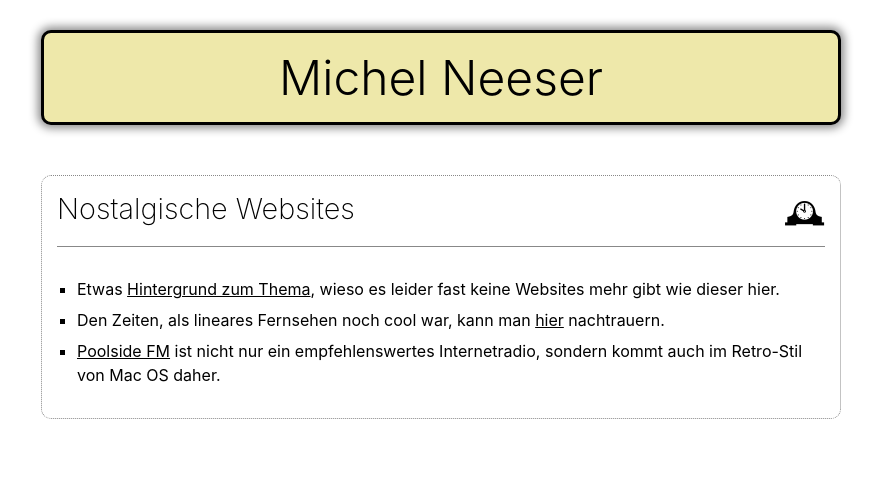
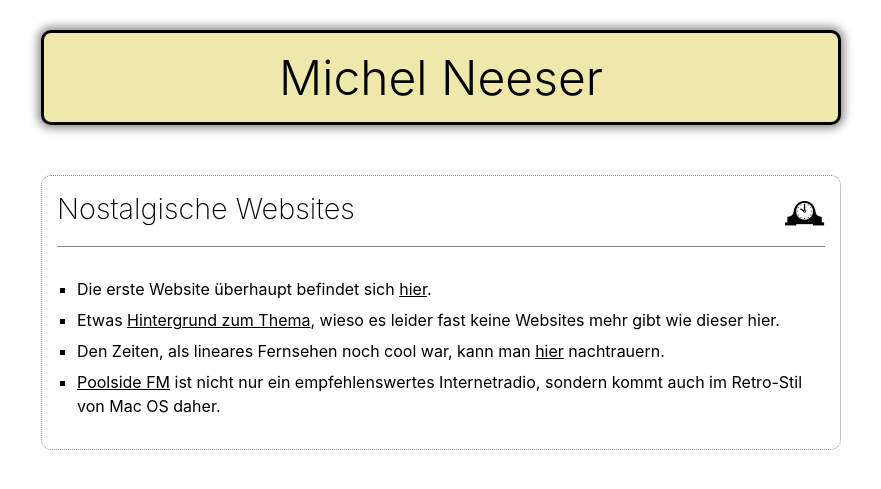
Before and after one commit to michelneeser/personal-website, a Jekyll site: the page built from _sections/nostalgische-websites.md, in a window 1280 px wide. Shown: the top 489 px of the page, without its empty margins (199-1080 px from the left). Built offline with Jekyll 4.4.1, drawn with Linux system fonts in a browser that asks for light colours.

Commit message:
first website ever added

```diff
--- a/_sections/nostalgische-websites.md
+++ b/_sections/nostalgische-websites.md
@@ -3,6 +3,7 @@ title: Nostalgische Websites
 icon: 🕰
 ---
 
+- Die erste Website überhaupt befindet sich [hier](http://info.cern.ch/hypertext/WWW/TheProject.html){:target="_blank"}.
 - Etwas [Hintergrund zum Thema](https://stackingthebricks.com/how-blogs-broke-the-web){:target="_blank"}, wieso es leider fast keine Websites mehr gibt wie dieser hier.
 - Den Zeiten, als lineares Fernsehen noch cool war, kann man [hier](https://my90stv.com){:target="_blank"} nachtrauern.
 - [Poolside FM](https://poolside.fm){:target="_blank"} ist nicht nur ein empfehlenswertes Internetradio, sondern kommt auch im Retro-Stil von Mac OS daher.
```
